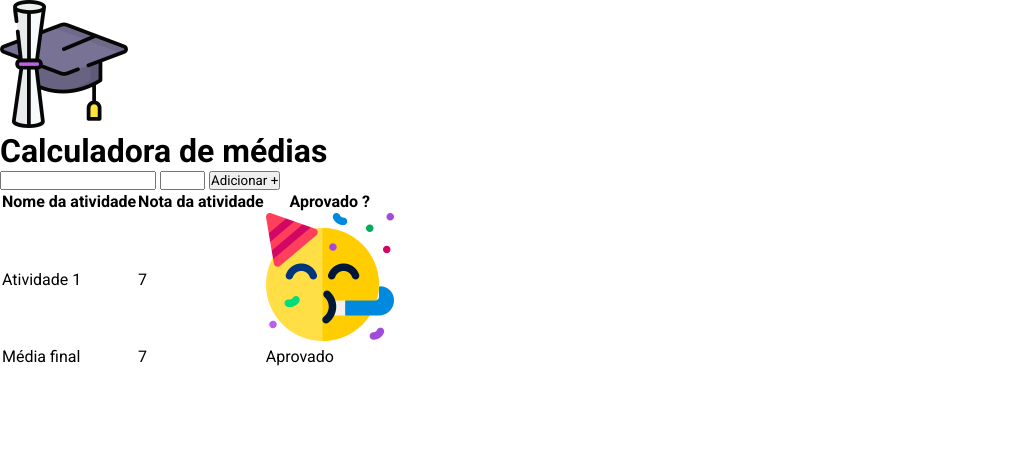
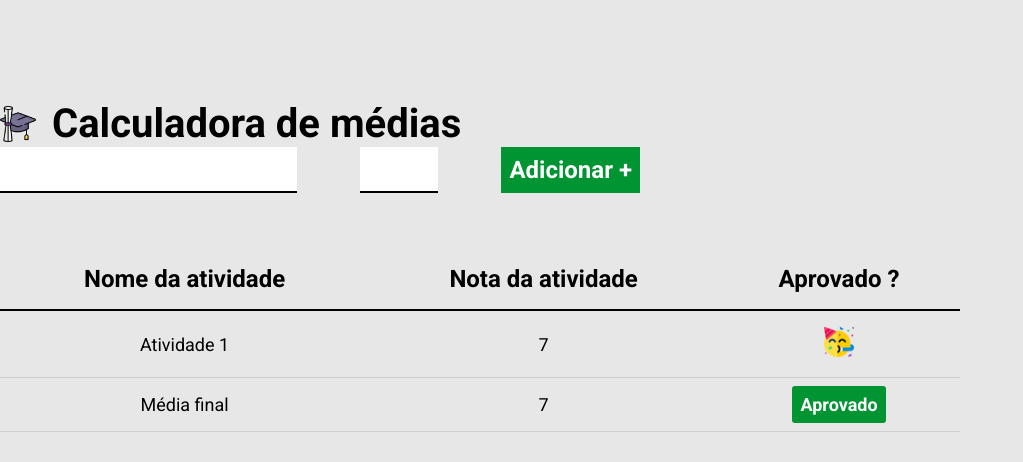
Before and after one commit to v1nidv/M-dias, a plain HTML site: page index.html in a window 1280 px wide. Shown: the whole page, without its empty margins (0-1023 px from the left). Drawn offline with Linux system fonts and the light colour scheme.

Commit message:
CSS finalizado

```diff
--- a/index.html
+++ b/index.html
@@ -10,7 +10,7 @@
     <link rel="stylesheet" href="./main.css">
 </head>
 <body>
-    <header>
+    <div class="container"><header>
             <img src="./images/logo.png" alt="capelo e diploma">
             <h1>Calculadora de médias</h1>
         </header>
@@ -19,7 +19,7 @@
             <input type="number" required="nota da atividade" min="0" max="10"/>
             <button type="submit">Adicionar +</button>
         </form>
-    <table>
+        <table cellspacing="0">
             <thead>
                 <tr>
                     <th>
@@ -40,9 +40,10 @@
                 <tr>
                     <td>Média final</td>
                     <td>7</td>
-                <td>Aprovado</td>
+                    <td><span class="resultado aprovado">Aprovado</span></td>
                 </tr>
             </tfoot>
         </table>
+    </div>
 </body>
 </html>
--- a/main.css
+++ b/main.css
@@ -4,3 +4,95 @@
     box-sizing: border-box;
     font-family: "Roboto", sans-serif;
 }
+
+body {
+    background-color: #e7e7e7;
+    padding-top: 100px;
+}
+
+header {
+    display: flex;
+    align-items: center;
+}
+
+header img {
+    height: 36px;
+    margin-right: 16px;
+}
+
+header h1 {
+    font-size: 40px;
+    font-weight: bold;
+}
+
+.container {
+    max-width: 960px;
+    width: 100%;
+    margin: 0, auto;
+    margin-bottom: 40px;
+}
+form {
+    display: flex;
+    max-width: 640px;
+    width: 100%;
+    justify-content: space-between;
+    margin-bottom: 56px;
+}
+
+form input {
+    font-size: 24px;
+    background-color: #FFF;
+    border: none;
+    border-bottom:2px solid #000 ;
+    padding: 8px;
+}
+
+form button {
+    background-color: #009432;
+    color: #FFF;
+    font-size: 24px;
+    font-weight: bold;
+    border: none;
+    cursor: pointer;
+    padding: 8px;
+}
+
+table {
+    width: 100% ;
+}
+
+table th {
+    border-bottom: 2px solid #000;
+    padding: 16px;
+    font-size: 24px;
+    font-weight: bold;
+}
+
+    table td {
+    padding: 16px 0;
+    text-align: center;
+    font-size: 18px;
+    border-bottom: 1px solid rgba(0,0,0,0.1);
+}
+
+table td img {
+    height: 30px;
+}
+
+.resultado {
+    padding: 8px;
+    font-weight: bold;
+    color: #fff;
+    background-color: #000;
+    border-radius: 3px;
+}
+
+.aprovado {
+    background-color: #009432;
+
+}
+
+.reprovado {
+    background-color: red;
+
+}
```
Lines whose indentation alone changed are shown as unchanged.
